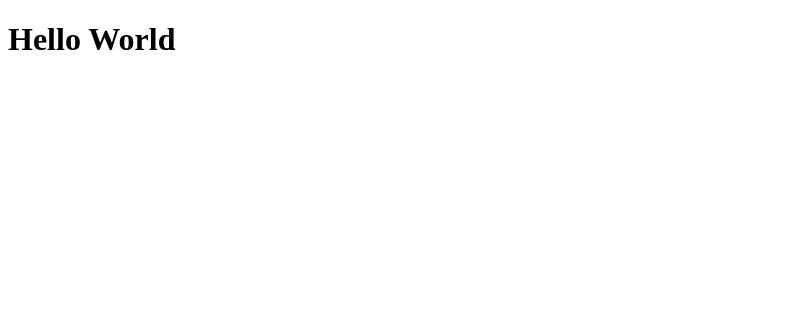
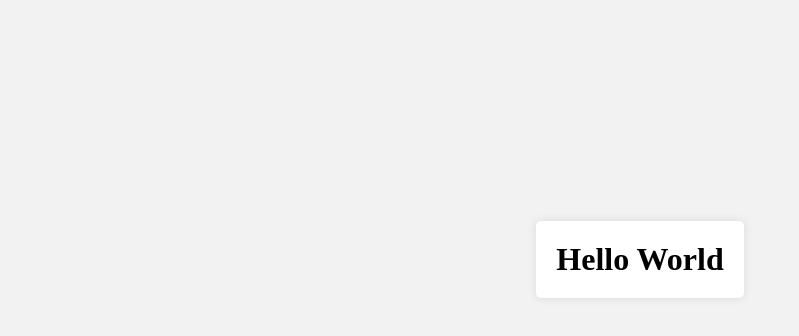
Before and after one commit to AGLinks/aglinks.github.io, a plain HTML site: page index.html in a window 1280 px wide. Shown: the whole page, without its empty margins (0-799 px from the left). Drawn offline with Linux system fonts and the light colour scheme.

Commit message:
Update website 2

```diff
--- a/index.html
+++ b/index.html
@@ -2,8 +2,28 @@
 <html>
 <head>
     <title>Hello World</title>
+    <style>
+        body {
+            background-color: #f2f2f2;
+        }
+
+        .container {
+            text-align: center;
+            margin-top: 200px;
+        }
+
+        .container h1 {
+            background-color: #ffffff;
+            padding: 20px;
+            border-radius: 5px;
+            box-shadow: 0px 0px 10px rgba(0, 0, 0, 0.1);
+            display: inline-block;
+        }
+    </style>
 </head>
 <body>
-    <h1>Hello World</h1>
+    <div class="container">
+        <h1>Hello World</h1>
+    </div>
 </body>
 </html>
```
